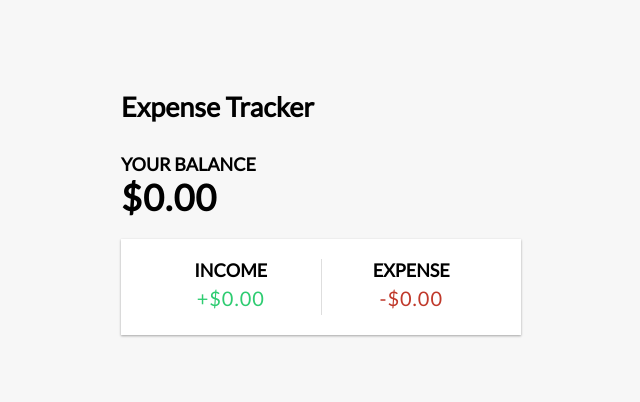
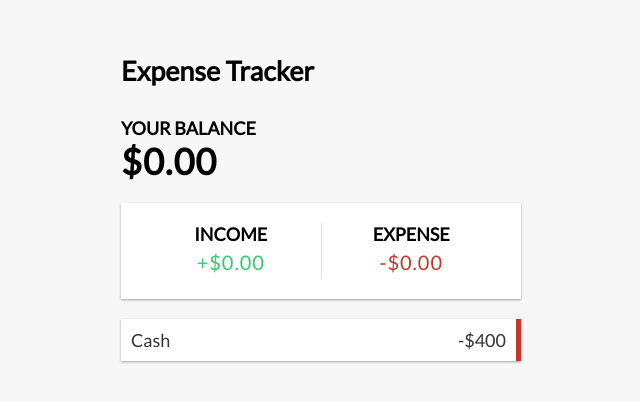
Before and after one commit to AbdulRehman-1/vue-expense-tracker-ts, a Vue app: page / in a window 1280 px wide. Shown: the part 184-586 px from the top of the page, without its empty margins (319-959 px from the left). Built offline with nearby package versions, Linux system fonts and the light colour scheme.

Commit message:
completed UI for TransactionList component

```diff
--- a/src/App.vue
+++ b/src/App.vue
@@ -3,6 +3,7 @@
   <div class="container">
     <AppBalance />
     <IncomeExpense />
+    <TransactionList />
   </div>
 </template>
 
@@ -10,4 +11,5 @@
 import AppHeader from './components/AppHeader.vue'
 import AppBalance from './components/AppBalance.vue'
 import IncomeExpense from './components/IncomeExpense.vue'
+import TransactionList from './components/TransactionList.vue'
 </script>
--- /dev/null
+++ b/src/components/TransactionList.vue
@@ -0,0 +1,5 @@
+<template>
+  <ul id="list" class="list">
+    <li class="minus">Cash <span>-$400</span><button class="delete-btn">x</button></li>
+  </ul>
+</template>
```
